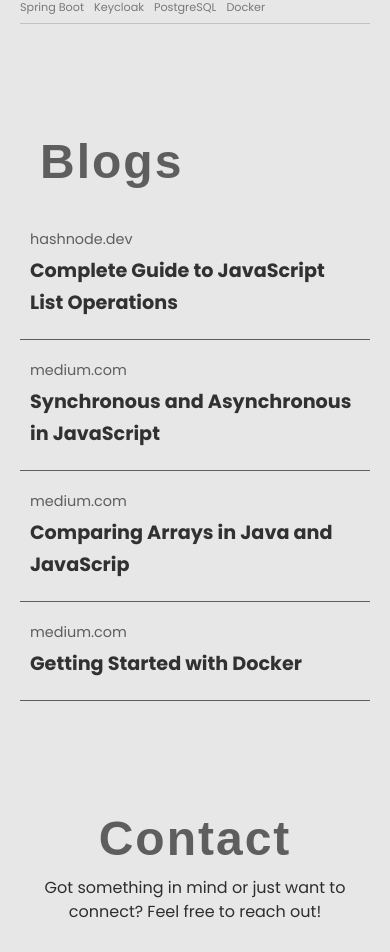
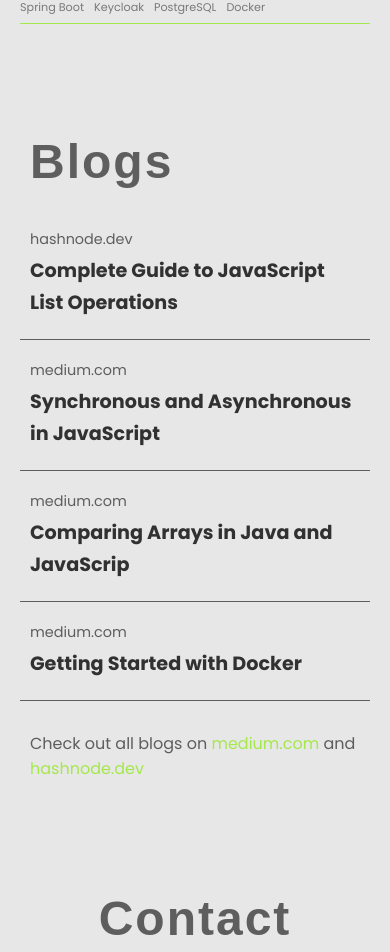
Before and after one commit to karthikshetty26/Portfolio2025, a Next.js app: page / in a window 390 px wide. Shown: the part 3837-4789 px from the top of the page. Built offline with nearby package versions, Linux system fonts and the light colour scheme; a web font is replaced by a local one.

Commit message:
Blogs page links added

```diff
--- a/src/app/Landing.module.css
+++ b/src/app/Landing.module.css
@@ -634,7 +634,8 @@
 /* Container for all blog cards */
 .blogs_container {
     display: grid;
-    grid-template-columns: repeat(auto-fit, minmax(500px, 1fr)); /* Improved grid for responsiveness */
+    grid-template-columns: repeat(auto-fit, minmax(500px, 1fr));
+    /* Improved grid for responsiveness */
     gap: 30px;
 }
 
@@ -692,6 +693,22 @@
     color: var(--brand-primary);
 }
 
+/* List all blogs */
+.list_all_blogs {
+    margin-left: 20px;
+    font-size: 1rem;
+    color: var(--foreground-05);
+}
+
+.list_all_blogs a {
+    color: var(--brand-primary);
+}
+
+.list_all_blogs a:hover {
+    text-decoration: underline;
+}
+
+
 /* Responsive styles */
 /* Medium screens (below 900px) */
 @media only screen and (max-width: 900px) {
@@ -699,8 +716,16 @@
         gap: 20px;
     }
 
+    .blogs_section h1 {
+        margin-left: 15px;
+    }
+
     .blog_container {
         padding: 15px;
+    }
+
+    .list_all_blogs {
+        margin-left: 15px;
     }
 }
 
@@ -711,6 +736,10 @@
         gap: 10px;
     }
 
+    .blogs_section h1 {
+        margin-left: 10px;
+    }
+
     .blog_container {
         padding: 10px;
         margin-bottom: 0;
@@ -719,6 +748,11 @@
     .blog_container span h2 {
         font-size: 1.2rem;
         line-height: 2rem;
+    }
+
+    .list_all_blogs {
+        margin-top: 30px;
+        margin-left: 10px;
     }
 }
 
--- a/src/app/page.js
+++ b/src/app/page.js
@@ -249,6 +249,7 @@ export default function Home() {
             </div>
           ))}
         </div>
+        <p className={HOMECSS.list_all_blogs}>Check out all blogs on <a href='https://medium.com/@Karthikshetty26'>medium.com</a> and <a href='https://medium.com/@Karthikshetty26'>hashnode.dev</a></p>
       </section>
 
       {/* Contact Section */}
```
